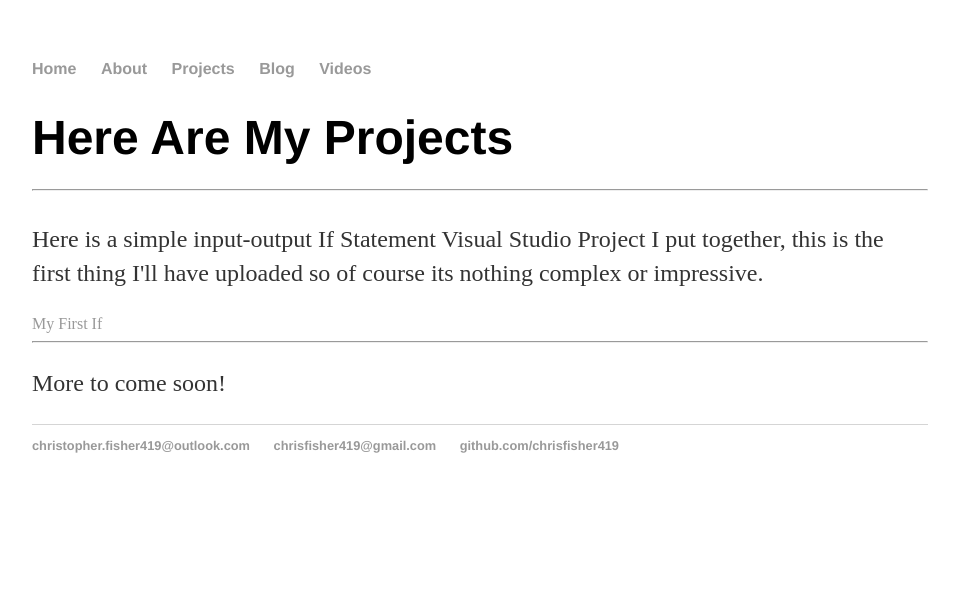
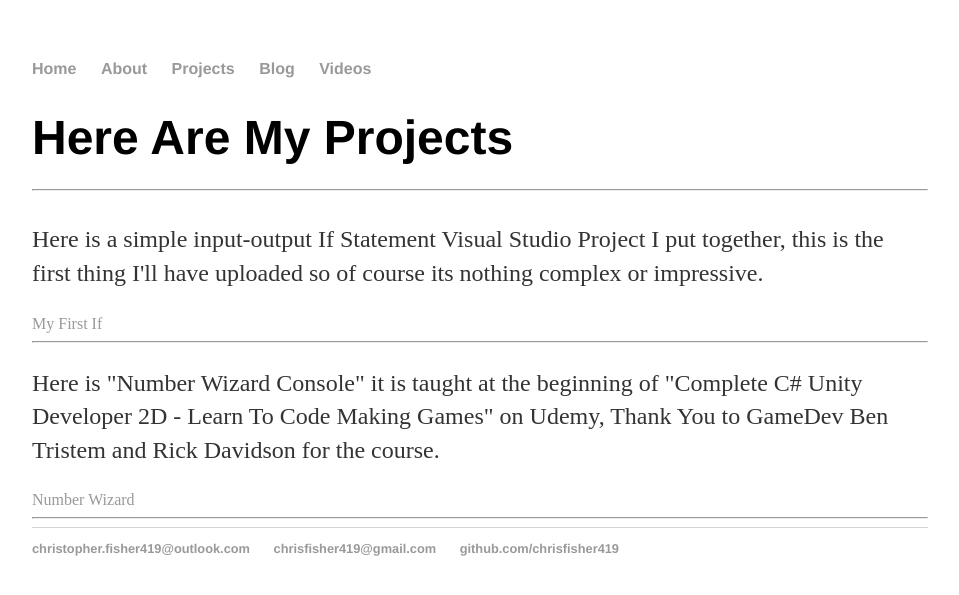
Before and after one commit to chrisfisher419/chrisfisher419.github.io, a Jekyll site: the page built from projects/index.html, in a window 1280 px wide. Shown: the top 595 px of the page, without its empty margins (160-1119 px from the left). Built offline with Jekyll 4.4.1, drawn with Linux system fonts in a browser that asks for light colours.

Commit message:
Update index.html

```diff
--- a/projects/index.html
+++ b/projects/index.html
@@ -6,5 +6,6 @@ title: Projects
 	<h1>Here Are My Projects <hr /></h1>
 	<p>Here is a simple input-output If Statement Visual Studio Project I put together, this is the first thing I'll have uploaded so of course its nothing complex or impressive.</a></p>
 <a href="https://github.com/chrisfisher419/MyFirstIfStatement.git/">My First If</a><hr />
-<p> More to come soon! </p>
+<p> Here is "Number Wizard Console" it is taught at the beginning of "Complete C# Unity Developer 2D - Learn To Code Making Games" on Udemy, Thank You to GameDev Ben Tristem and Rick Davidson for the course.</p>
+<a href= "https://github.com/chrisfisher419/NumberWizard.git">Number Wizard</a><hr />
 </div><!-- /.blurb -->
```
